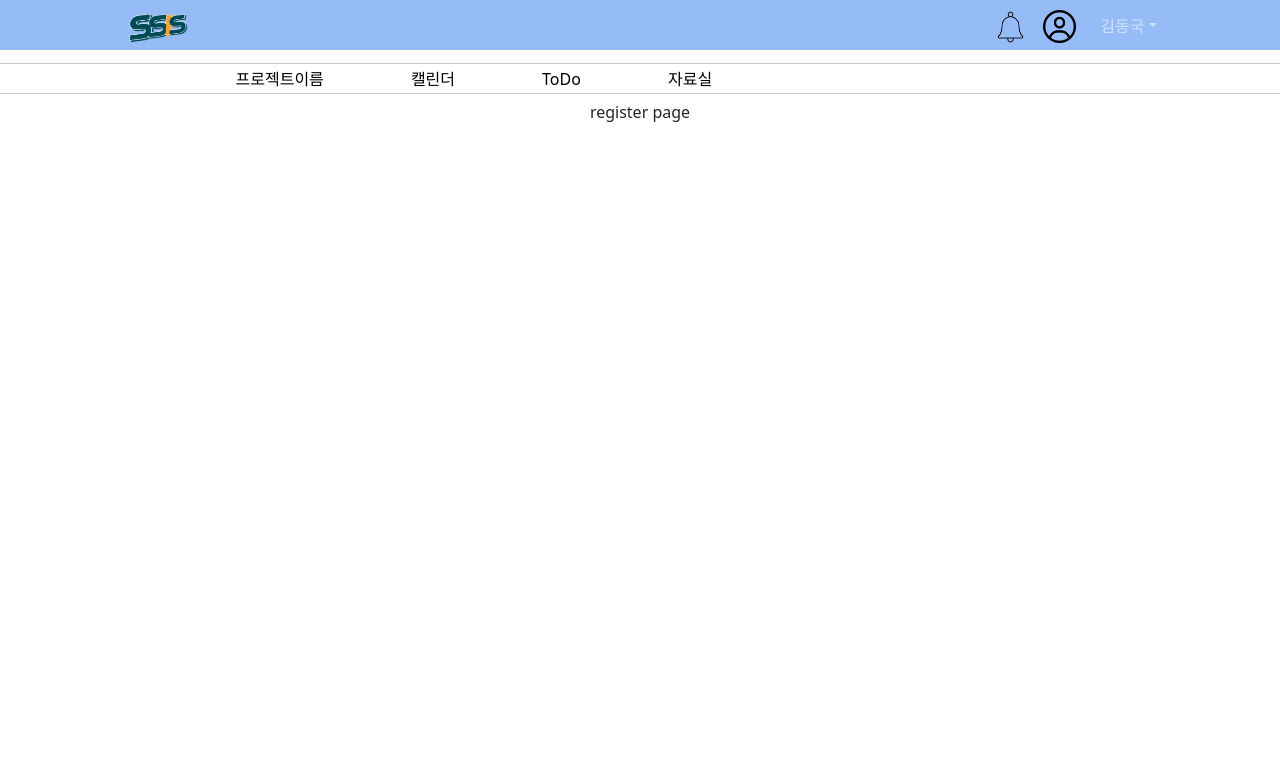
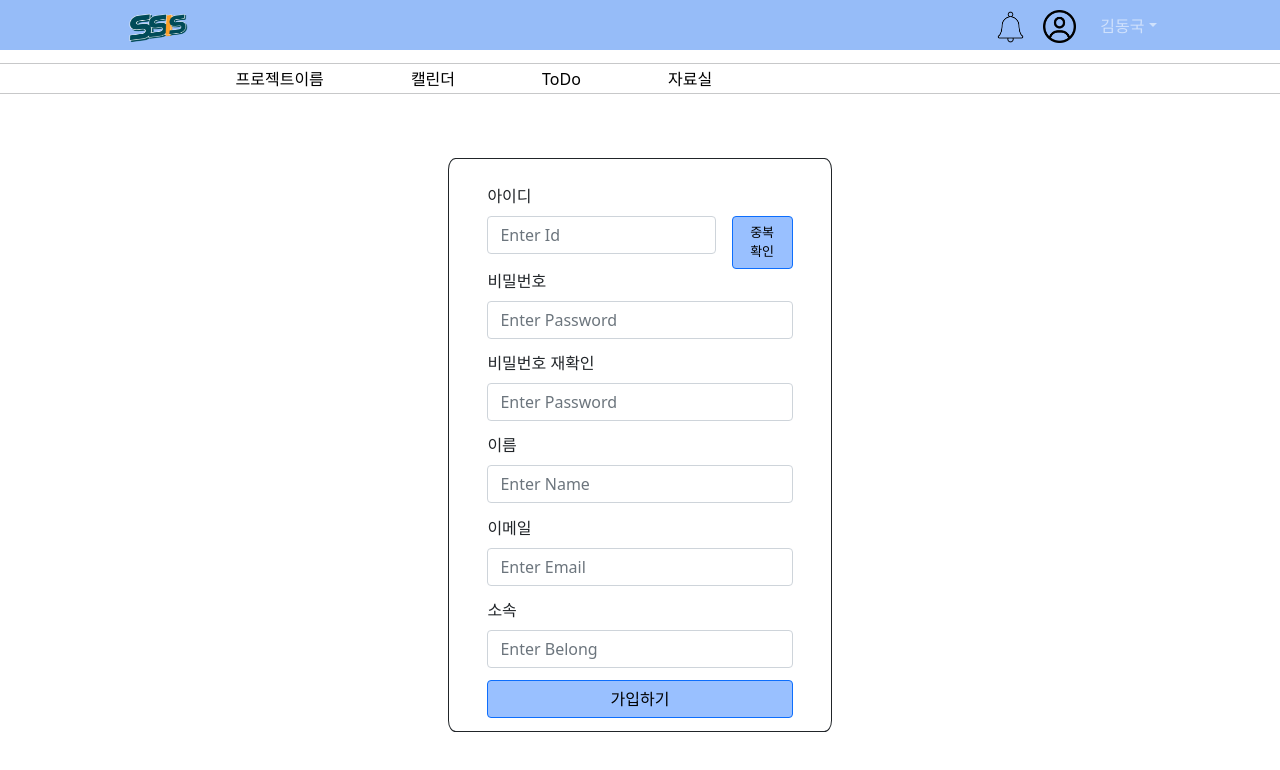
Before and after one commit to yoonmallang/3S1S-Client, a React (Create React App) app in the folder ssis/: page /register in a window 1280 px wide. Shown: the top 770 px of the page. Built offline with nearby package versions, Linux system fonts and the light colour scheme.

Commit message:
SET axios / UPDATE register.js - axios 연결 - server 연결 not yet

```diff
--- a/ssis/package.json
+++ b/ssis/package.json
@@ -6,6 +6,7 @@
     "@testing-library/jest-dom": "^5.11.4",
     "@testing-library/react": "^11.1.0",
     "@testing-library/user-event": "^12.1.10",
+    "axios": "^0.24.0",
     "bootstrap": "^5.1.3",
     "react": "^17.0.2",
     "react-bootstrap": "^2.0.2",
--- /dev/null
+++ b/ssis/src/api/apiClient.js
@@ -0,0 +1,19 @@
+import instance from "./axoisInstance";
+
+// 회원가입 - Register.js
+export const postRegiter = (req) => {
+    return instance({
+        url : "/signup",
+        method : "post",
+        data : req
+    });
+};
+
+// 아이디 중복 확인 - Register.js
+export const checkId = (req) => {
+    return instance({
+        url : "/checkid",
+        method : "post",
+        data : req
+    });
+};
--- a/ssis/src/api/axoisInstance.js
+++ b/ssis/src/api/axoisInstance.js
@@ -0,0 +1,27 @@
+import axios from 'axios';
+
+const instance = axios.create({
+    baseURL: 'http://ec2-3-34-73-102.ap-northeast-2.compute.amazonaws.com',
+    timeout: 3000,
+    headers: {"Content-type": "application/json"}
+});
+
+instance.interceptors.request.use(
+    function(config) {
+        return config;
+    },
+    function(err) {
+        return Promise.reject(err);
+    }
+);
+
+instance.interceptors.response.use(
+    function(res) {
+        return res;
+    },
+    function(err) {
+        return Promise.reject(err);
+    }
+);
+
+export default instance;
--- a/ssis/src/components/login/Register.js
+++ b/ssis/src/components/login/Register.js
@@ -1,11 +1,110 @@
 import React, { Component } from 'react';
+import { postRegiter, checkId } from '../../api/apiClient';
+import { Form, Button} from 'react-bootstrap';
+import 'bootstrap/dist/css/bootstrap.min.css';
+import '../../css/login/register.css';
 
 class Register extends Component {
+    constructor() {
+        super();
+        this.state = {
+            id: "",
+            is_valid: true,
+            password: "",
+            password_check: "",
+            name: "",
+            email : "",
+            belong : "",
+        }
+    }
+
+    idChange = (e) => {this.setState({id: e.target.value})};
+    pwdChange = (e) => {this.setState({password: e.target.value})};
+    pwdCheckChange = (e) => {this.setState({password_check: e.target.value})};
+    nameChange = (e) => {this.setState({name: e.target.value})};
+    emailChange = (e) => {this.setState({email: e.target.value})};
+    belongChange = (e) => {this.setState({belong: e.target.value})};
+
+    onClickSubmit = () => {
+        postRegiter({
+            id: this.state.id,
+            is_valid: this.state.is_valid,
+            password: this.state.password,
+            password_check: this.state.password_check,
+            name: this.state.name,
+            email: this.state.email,
+            belong: this.state.belong,
+        }).then((res) => {
+            console.log("ddddd")
+            console.log(res.data.status)
+            console.log(res.data.message)
+            alert("회원가입이 완료되었습니다");
+            document.location.href = "/login";
+        }).catch((err) => {
+            console.log(err);
+        })
+    }
+
+    onClickCheckId = () => {
+        checkId({
+            id: this.state.id
+        }).then((res) => {
+            this.setState({is_valid: true});
+            console.log(res)
+            if(this.state.is_valid) {
+                alert("사용가능한 아이디입니다.")
+            }
+            else {
+                alert("중복된 아이디입니다.")
+            }
+        }).catch((err) => {
+            console.log(err);
+        })
+    }
+
     render() {
         return (
-            <p>
-                register page
-            </p>
+                <div className = "registerForm">
+                    <Form>
+                        <Form.Group className="div-form" controlId="formGridId">
+                            <Form.Label className="text">아이디</Form.Label>
+                            <Form.Control className="idInput-form" placeholder="Enter Id" onChange={this.idChange}/>
+                        </Form.Group>
+
+                        <Button className="idCheck-Button" variant="primary" onClick={this.onClickSubmit}>
+                            중복확인
+                        </Button>
+
+                        <Form.Group className="div-form" controlId="formGridPassword1">
+                            <Form.Label className="text">비밀번호</Form.Label>
+                            <Form.Control type="password" placeholder="Enter Password" onChange={this.pwdChange}/>
+                        </Form.Group>
+
+                        <Form.Group className="div-form" controlId="formGridPassword2">
+                            <Form.Label className="text">비밀번호 재확인</Form.Label>
+                            <Form.Control type="password" placeholder="Enter Password" onChange={this.pwdCheckChange}/>
+                        </Form.Group>
+
+                        <Form.Group className="div-form" controlId="formGridName">
+                            <Form.Label className="text">이름</Form.Label>
+                            <Form.Control placeholder="Enter Name" onChange={this.nameChange}/>
+                        </Form.Group>
+
+                        <Form.Group className="div-form" controlId="formGridAddress">
+                            <Form.Label className="text">이메일</Form.Label>
+                            <Form.Control placeholder="Enter Email" type="email" onChange={this.emailChange}/>
+                        </Form.Group>
+
+                        <Form.Group className="div-form" controlId="formGridBelong">
+                            <Form.Label className="text">소속</Form.Label>
+                            <Form.Control placeholder="Enter Belong" onChange={this.belongChange}/>
+                        </Form.Group>
+
+                        <Button className="register-Button" variant="primary" type="submit" onClick={this.onClickSubmit}>
+                            가입하기
+                        </Button>
+                    </Form>
+                </div>
         );
     }
 }
--- a/ssis/src/components/navi/Middlebar.js
+++ b/ssis/src/components/navi/Middlebar.js
@@ -39,7 +39,7 @@ class Middlebar extends Component {
                     <div className = "menu">
                         {menu.map((item) => {
                             return (
-                                <Link to={item.url} className={item.cName}>{item.title}</Link>
+                                <Link to={item.url} key={item.id} className={item.cName}>{item.title}</Link>
                             )
                         })}
                     </div>
--- /dev/null
+++ b/ssis/src/css/login/register.css
@@ -0,0 +1,38 @@
+.registerForm {
+  border: 0.3px solid;
+  border-radius: 2%;
+  margin: 5% 35% 0 35%;
+  padding: 1% 3% 1%;
+}
+
+.text {
+  width: 100%;
+  float: left;
+  text-align: left;
+}
+
+.register-Button {
+  color: black;
+  width: 100%;
+  background-color: #99c0ff;
+}
+
+.idCheck-Button {
+  color: black;
+  background-color: #99c0ff;
+  float: right;
+  width: 20%;
+  height: auto;
+  font-size: 13px;
+}
+
+.idInput-form {
+  float: left;
+  width: 75%;
+  -webkit-appearance: none;
+  padding: 0.375rem 0.75rem;
+}
+
+.div-form {
+  margin-bottom: 4%;
+}
```
Also changed, not shown: 2 other files (tests, documents, lock files or other folders).
